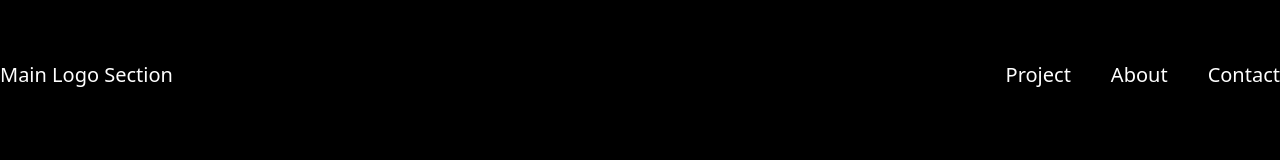
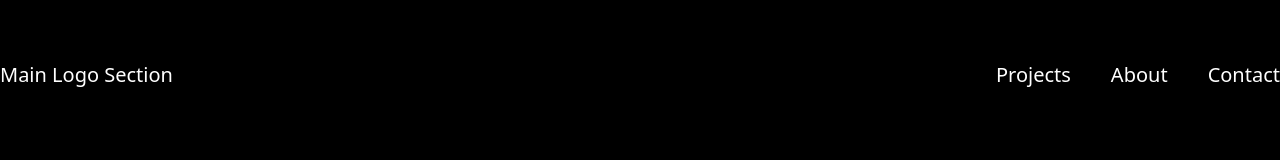
Before and after one commit to KuHell/-Test-nextPortfolio, a Next.js app: page / in a window 1280 px wide. Shown: the top 160 px of the page. Built offline with nearby package versions, Linux system fonts and the light colour scheme.

Commit message:
done: 1. Header bar project -> projects 텍스트 수정 2. projects 클릭 시 메인 페이지에서 project list로 스크롤 되게 구현 완료

```diff
--- a/components/layout/Header.tsx
+++ b/components/layout/Header.tsx
@@ -2,7 +2,7 @@ import Link from 'next/link';
 import { useRouter } from 'next/router';
 
 const HeaderBar = () => {
-  const navLink = ['Project', 'About', 'Contact'];
+  const navLink = ['Projects', 'About', 'Contact'];
   const route = useRouter();
 
   return (
@@ -19,7 +19,7 @@ const HeaderBar = () => {
         <ul className='flex flex-row gap-10 list-none'>
           {navLink.map((link) => (
             <li className='float-left' key={link}>
-              {link === 'Project' ? (
+              {link === 'Projects' ? (
                 <Link href='/' as={`/#project-list`}>
                   {link}
                 </Link>
--- a/hooks/useScrollMove.tsx
+++ /dev/null
@@ -1,9 +0,0 @@
-const useScrollMove = (element: HTMLElement | any) => {
-  const onMoveToElement = () => {
-    console.log('check');
-    element.current?.scrollIntoView({ behavior: 'smooth', block: 'start' });
-  };
-  return { onMoveToElement };
-};
-
-export default useScrollMove;
--- a/pages/index.tsx
+++ b/pages/index.tsx
@@ -5,7 +5,6 @@ import { useState, useEffect } from 'react';
 import { ProjectInfoProps } from '../types';
 import projects from '../projectInfo.json';
 import { useRouter } from 'next/router';
-import useScrollMove from '../hooks/useScrollMove';
 
 const Home = (props: InferGetServerSidePropsType<typeof getStaticProps>) => {
   const [projectInfo, setProjectInfo] = useState<ProjectInfoProps[]>([]);
@@ -13,9 +12,6 @@ const Home = (props: InferGetServerSidePropsType<typeof getStaticProps>) => {
   const route = useRouter();
 
   const query = route.asPath.substring(2);
-
-  /* project list로 스크롤하는 hook */
-  const scrollMotion = useScrollMove(element);
 
   /* project rendering될 때 실행되는 hook */
   useEffect(() => {
@@ -25,14 +21,16 @@ const Home = (props: InferGetServerSidePropsType<typeof getStaticProps>) => {
   /* query가 project-list로 들어왔을 때 실행되는 hook */
   useEffect(() => {
     if (query === 'project-list') {
-      scrollMotion.onMoveToElement();
+      /* project list가 있는 곳으로 실행시키는 함수 */
+      setTimeout(() => {
+        element.current?.scrollIntoView({ behavior: 'smooth', block: 'start' });
+      }, 200);
     }
   }, [query]);
 
   return (
     <div className='animate-fade-in-up'>
       <div>
-        {/* <div onClick={ref.onMoveToElement}>test</div> */}
         <h1 className='my-32 text-7xl'>
           Freelance product designer, based in Poland
         </h1>
@@ -43,7 +41,6 @@ const Home = (props: InferGetServerSidePropsType<typeof getStaticProps>) => {
           className='grid grid-cols-2 gap-16 place-items-center'
         >
           {projectInfo.map((info) => {
-            // console.log("info:", info);
             return (
               <Card
                 key={info.id}
```
